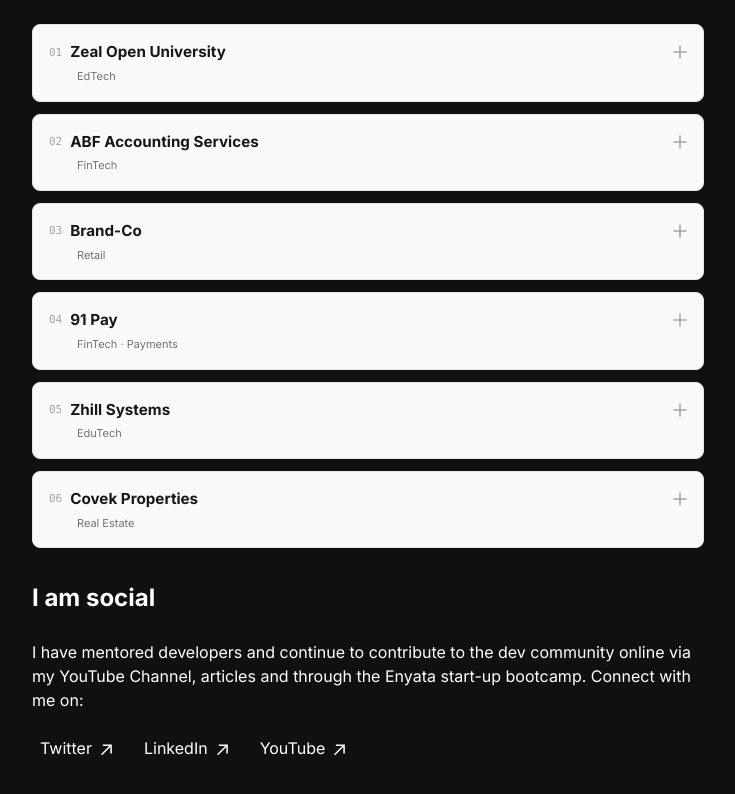
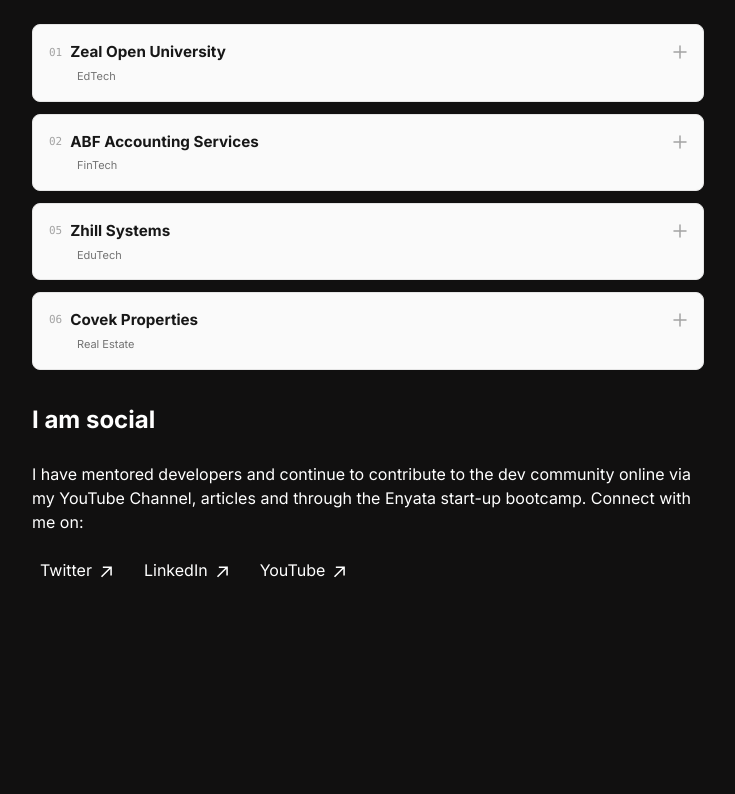
Before and after one commit to hellodemola/hellodemola, a Next.js app: page / in a window 1280 px wide. Shown: the part 1098-1892 px from the top of the page, without its empty margins (272-1007 px from the left). Built offline with nearby package versions, Linux system fonts and the light colour scheme.

Commit message:
remove: greyInvent work portfolio

```diff
--- a/src/app/page.tsx
+++ b/src/app/page.tsx
@@ -46,26 +46,6 @@ const products = [
     description:
       'An online accounting platform serving sole traders, limited companies, freelancers, and contractors across the UK. Built the marketing and service site with a focus on clear pricing presentation, responsive layouts, and seamless user flows for lead capture and plan selection — designed to feel trustworthy to financially cautious UK business owners.',
     tags: ['React', 'Next.js', 'TypeScript'],
-  },
-  {
-    index: 3,
-    company: 'Brand-Co',
-    project: 'Brand-Co',
-    sector: 'Retail',
-    url: 'https://www.brand-co.com/',
-    description:
-      'A premium African retail group distributing global brands like Adidas, Skechers, and Reebok across 18+ locations in Nigeria and Ghana. Translated a bold visual identity into a performant, responsive Next.js interface that serves both consumers and prospective global brand partners.',
-    tags: ['Next.js', 'TypeScript', 'Animation'],
-  },
-  {
-    index: 4,
-    company: '91 Pay',
-    project: '91 Pay',
-    sector: 'FinTech · Payments',
-    url: 'https://91-payments.com/',
-    description:
-      'A payment platform built for fast, reliable digital transactions. Led the frontend engineering of the product interface, integrating with payment APIs and building a trust-focused UI that handles sensitive financial flows — with strong emphasis on performance, error handling, and cross-device compatibility.',
-    tags: ['React', 'TypeScript', 'API Integration'],
   },
   {
     index: 5,
```
